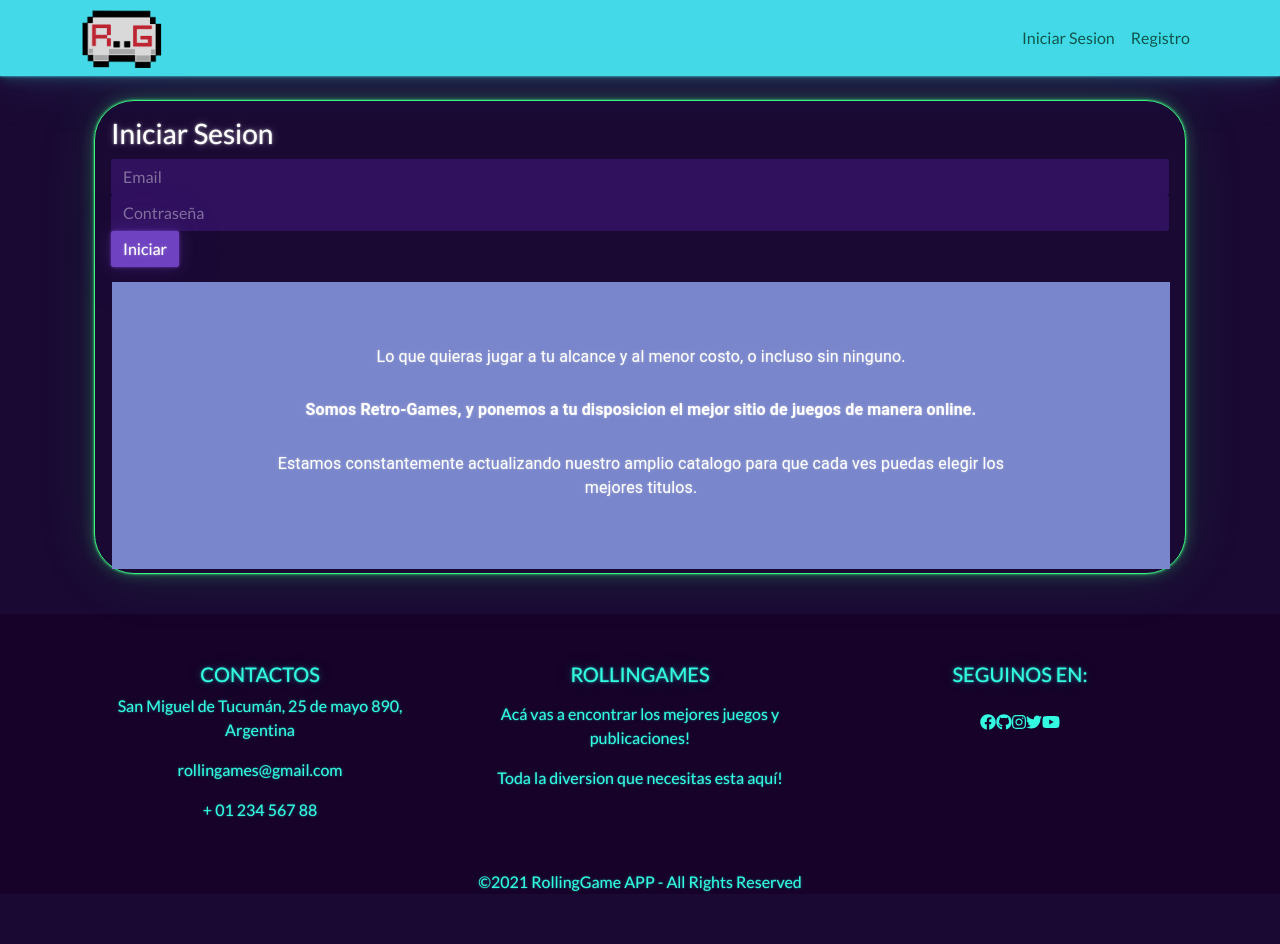
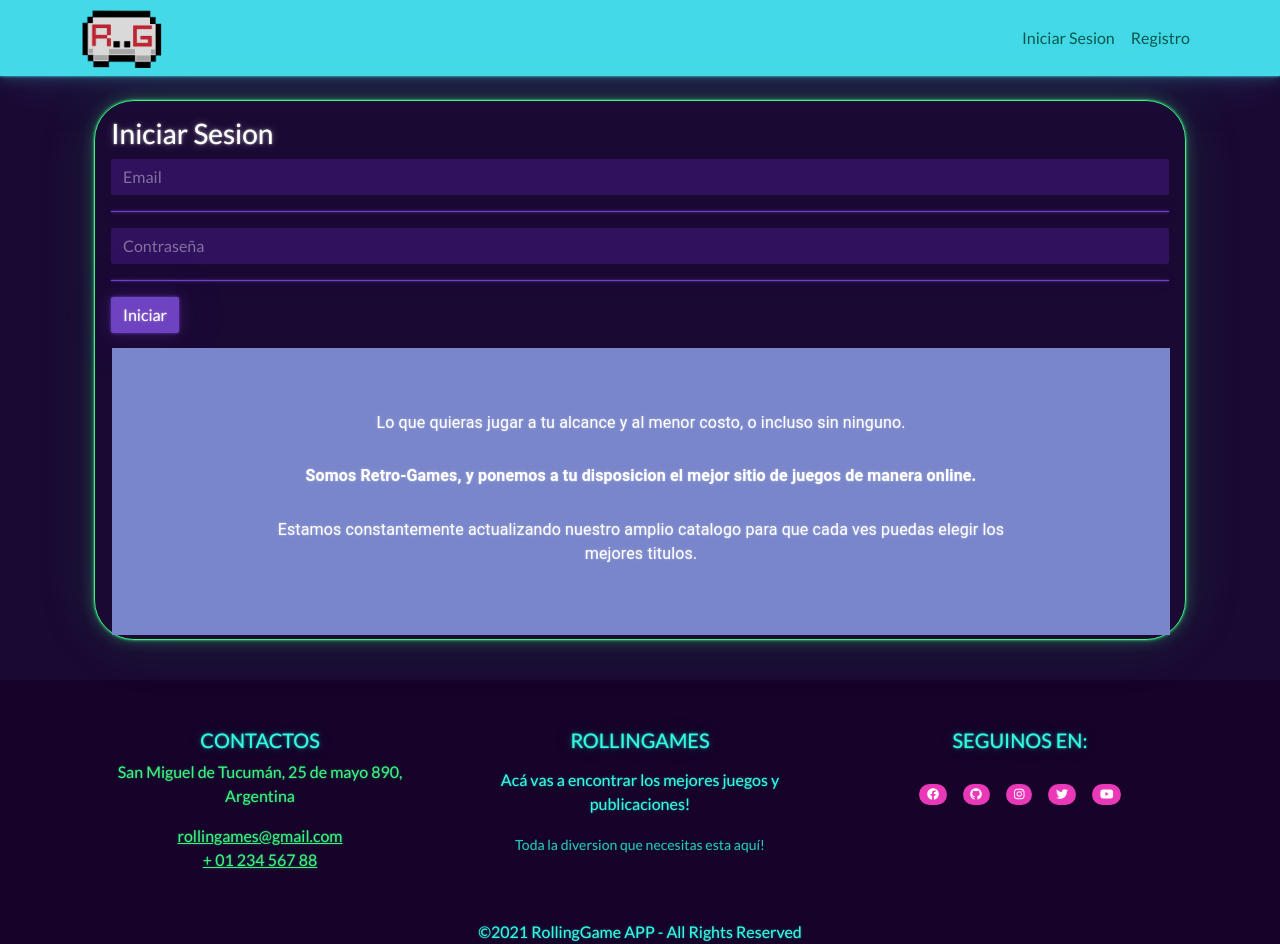
Before and after one commit to EricERodriguez/Proyecto-final-Rolling, a React (Create React App) app in the folder frontend/: page /login in a window 1280 px wide. Before the commit the page ends 894 px from the top, so only its background shows below. Built offline with nearby package versions, Linux system fonts and the light colour scheme.

Commit message:
se estilizo el footer

```diff
--- a/frontend/src/components/Footer/Footer.js
+++ b/frontend/src/components/Footer/Footer.js
@@ -17,20 +17,19 @@ function Footer() {
             <h5 className="text-uppercase">Contactos</h5>
             <ul className="list-unstyled">
               <li>
-                <p>
+                <p class="text-success">
                   <i className="fas fa-home mr-3"></i>San Miguel de Tucumán, 25
                   de mayo 890, Argentina
                 </p>
               </li>
               <li>
-                <p>
-                  <i className="fas fa-envelope mr-3"></i> rollingames@gmail.com
-                </p>
+                <a class="text-success" href="mailto:rollingames@gmail.com">
+                  rollingames@gmail.com
+                </a>
               </li>
               <li>
-                <p>
-                  <i className="fas fa-phone mr-3"></i> + 01 234 567 88
-                </p>
+                <a class="text-success" href="tel:01 234 567 88"> + 01 234 567 88
+                </a>
               </li>
             </ul>
           </div>
@@ -38,7 +37,7 @@ function Footer() {
           <div className="col-md-4 col-lg-4 mx-auto my-md-4 my-0 mt-4 mb-1">
             <h5 className="text-uppercase mb-3">rollinGames</h5>
             <p>Acá vas a encontrar los mejores juegos y publicaciones!</p>
-            <p>Toda la diversion que necesitas esta aquí!</p>
+            <small class="text-muted">Toda la diversion que necesitas esta aquí!</small>
           </div>
           <hr className="clearfix w-100 d-md-none" />
           <div className="col-md-2 col-lg-4 text-betwen mx-auto my-4">
@@ -47,6 +46,7 @@ function Footer() {
               href="https://facebook.com"
               target="blank"
               className="text-decoration-none"
+              class="badge rounded-pill bg-secondary m-2"
             >
               <FontAwesomeIcon icon={faFacebook} />
             </a>
@@ -54,6 +54,7 @@ function Footer() {
               href="https://github.com/EricERodriguez/Proyecto-final-Rolling"
               target="blank"
               className="text-decoration-none"
+              class="badge rounded-pill bg-secondary m-2"
             >
               <FontAwesomeIcon icon={faGithub} />
             </a>
@@ -61,6 +62,7 @@ function Footer() {
               href="https://instagram.com"
               target="blank"
               className="text-decoration-none"
+              class="badge rounded-pill bg-secondary m-2"
             >
               <FontAwesomeIcon icon={faInstagram} />
             </a>
@@ -68,6 +70,7 @@ function Footer() {
               href="https://twitter.com"
               target="blank"
               className="text-decoration-none"
+              class="badge rounded-pill bg-secondary m-2"
             >
               <FontAwesomeIcon icon={faTwitter} />
             </a>
@@ -75,6 +78,7 @@ function Footer() {
               href="https://youtube.com"
               target="blank"
               className="text-decoration-none"
+              class="badge rounded-pill bg-secondary m-2"
             >
               <FontAwesomeIcon icon={faYoutube} />
             </a>
--- a/frontend/src/components/LoginSystem/Login.js
+++ b/frontend/src/components/LoginSystem/Login.js
@@ -42,9 +42,11 @@ class Login extends Component{
           <div className="form-group">
             <input type="email" className="form-control" placeholder="Email" name="email" value={this.state.email} onChange={this.onInputChange}/>
           </div>
+          <hr/>
           <div className="form-group">
             <input type="password" className="form-control" placeholder="Contraseña" name="password" value={this.state.password} onChange={this.onInputChange}/>
           </div>
+          <hr/>
           <button className="btn btn-primary">Iniciar</button>
         </form>
         <CenteredText/>
```
